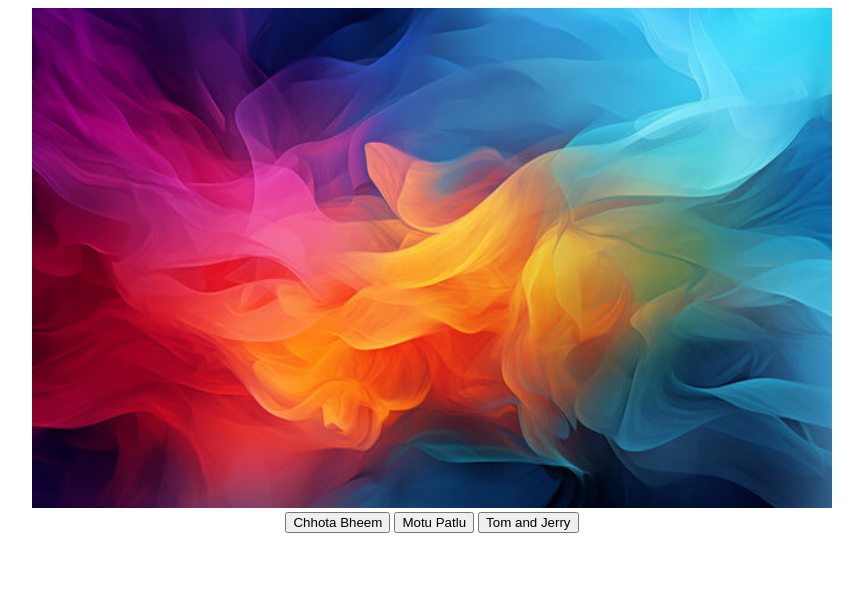
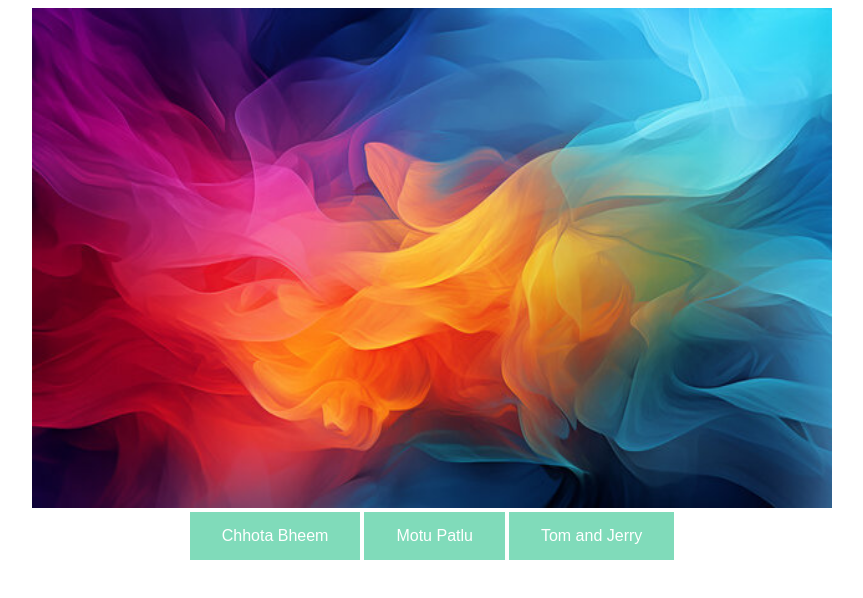
Before and after one commit to samirdasgit/multiple-photo, a plain HTML site: page index.html in a window 1280 px wide. Shown: the whole page, without its empty margins (208-1071 px from the left). Drawn offline with Linux system fonts and the light colour scheme.

Commit message:
CSS upload

```diff
--- a/index.html
+++ b/index.html
@@ -4,13 +4,29 @@
   <meta charset="UTF-8">
   <meta name="viewport" content="width=device-width, initial-scale=1.0">
   <title>Multiple Photo</title>
+  <style>
+    button {
+      background-color: #80dbba; /* Green */
+      border: none;
+      color: white;
+      padding: 15px 32px;
+      text-align: center;
+      text-decoration: none;
+      display: inline-block;
+      font-size: 16px;
+    }
+    button:hover {
+      background-color: #108f3b; /* Green */
+      color: white;
+    }
+  </style>
 </head>
 <body>
   <div style="text-align: center;">
     <img src="0.jpg" alt="" id="myImage" style="width: 800px; height: 500px;"><br>
-    <button onclick="changePhoto('1')">Chhota Bheem</button>
-    <button onclick="changePhoto('2')">Motu Patlu</button>
-    <button onclick="changePhoto('3')">Tom and Jerry</button>
+    <button onclick="changePhoto('1')" style="cursor: pointer;">Chhota Bheem</button>
+    <button onclick="changePhoto('2')" style="cursor: pointer;">Motu Patlu</button>
+    <button onclick="changePhoto('3')" style="cursor: pointer;">Tom and Jerry</button>
   </div>
   <script>
     function changePhoto(photoType){
```
